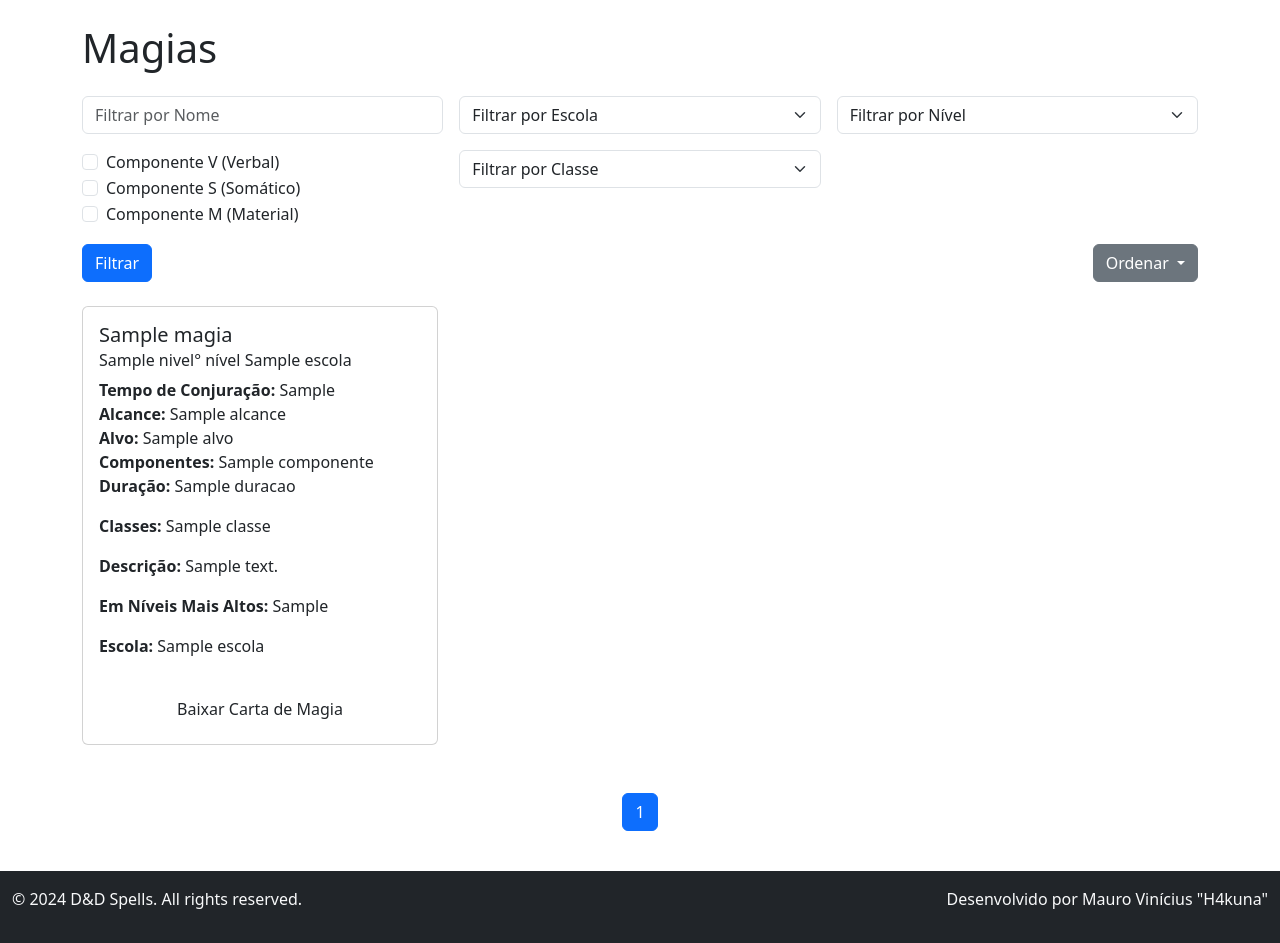
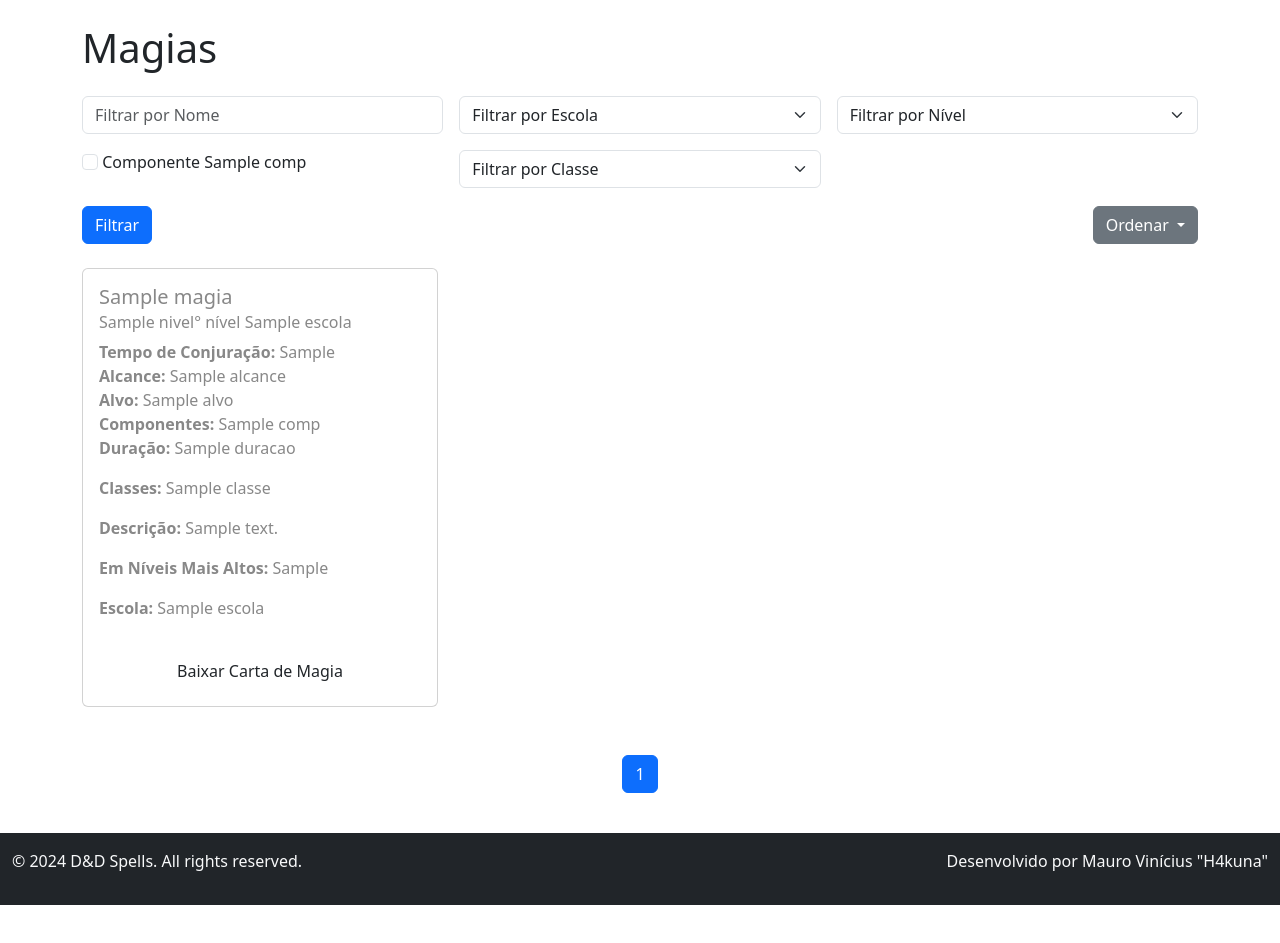
Before and after one commit to HakunaMauroVinicis/DnD-Spells, a Django app: template app_magias/magias/templates/magias/index.html in a window 1280 px wide. Shown: the part 56-999 px from the top of the page. After the commit the page ends 961 px from the top, so only its background shows below. Run offline with Django 5.2, Linux system fonts and the light colour scheme; the template is opened without the code that fills it: most values are stand-ins (such as "Sample title", 1, 10 or a date in 2020); some libraries are stand-ins or nearby versions.

Commit message:
update e melhorias de estruturas

```diff
--- a/app_magias/magias/templates/magias/index.html
+++ b/app_magias/magias/templates/magias/index.html
@@ -8,8 +8,8 @@
 <form action="{% url 'filter_magias' %}" method="get" class="mb-4 position-relative">
     <div class="row g-3">
         <div class="col-md-4 position-relative">
-                <input type="text" name="nome" id="nome" class="form-control" placeholder="Filtrar por Nome">
-                <ul id="suggestions" class="list-group position-absolute w-100 overflow-auto bg-white border rounded" style="z-index: 1000; max-height: 200px; display: none;"></ul>
+            <input type="text" name="nome" class="form-control" placeholder="Filtrar por Nome">
+            <ul id="suggestions" class="list-group position-absolute bg-white rounded" style="max-height: 200px; display: none;"></ul>
         </div>
         <div class="col-md-4">
             <select name="escola" class="form-select">
@@ -22,32 +22,21 @@
         <div class="col-md-4">
             <select name="nivel" class="form-select">
                 <option value="">Filtrar por Nível</option>
-                    <option value="0">0</option>
-                    <option value="1">1</option>
-                    <option value="2">2</option>
-                    <option value="3">3</option>
-                    <option value="4">4</option>
-                    <option value="5">5</option>
-                    <option value="6">6</option>
-                    <option value="7">7</option>
-                    <option value="8">8</option>
-                    <option value="9">9</option>
+                {% for nivel in niveis %}
+                    <option value="{{ nivel }}">{{ nivel }}</option>
+                {% endfor %}
             </select>
         </div>
         <div class="col-md-4">
-                <div class="form-check">
-                    <input type="checkbox" name="componentes" value="V" class="form-check-input" id="componentV">
-                    <label class="form-check-label" for="componentV">Componente V (Verbal)</label>
-                </div>
-                <div class="form-check">
-                    <input type="checkbox" name="componentes" value="S" class="form-check-input" id="componentS">
-                    <label class="form-check-label" for="componentS">Componente S (Somático)</label>
-                </div>
-                <div class="form-check">
-                    <input type="checkbox" name="componentes" value="M" class="form-check-input" id="componentM" onchange="toggleMaterialDescription()">
-                    <label class="form-check-label" for="componentM">Componente M (Material)</label>
-                </div>
-                <input type="text" name="material_descricao" id="material_descricao" class="form-control mt-2 d-none" placeholder="Descreva o material (ex.: Uma pitada de ferro em pó)">
+            <ul class="list-unstyled">
+                {% for comp in componentes %}
+                    <li>
+                        <input type="checkbox" name="componentes" value="{{ comp }}" class="form-check-input" id="component{{ comp }}">
+                        <label class="form-check-label" for="component{{ comp }}">Componente {{ comp }}</label>
+                    </li>
+                {% endfor %}
+            </ul>
+            <input type="text" name="material_descricao" class="form-control mt-2 d-none" placeholder="Descreva o material">
         </div>
         <div class="col-md-4">
             <select name="classe" class="form-select">
@@ -58,10 +47,9 @@
             </select>
         </div>
         <div class="col-md-20 d-flex justify-content-between align-items-center">
-                <button type="submit" class="btn btn-primary me-3">Filtrar</button>
-                <!-- Filtro de ordenação -->
+            <button type="submit" class="btn btn-primary">Filtrar</button>
             <div class="dropdown">
-                    <button class="btn btn-secondary dropdown-toggle" type="button" id="dropdownSort" data-bs-toggle="dropdown" aria-expanded="false">
+                <button class="btn btn-secondary dropdown-toggle" type="button" id="dropdownSort" data-bs-toggle="dropdown">
                     Ordenar
                 </button>
                 <ul class="dropdown-menu" aria-labelledby="dropdownSort">
@@ -80,7 +68,7 @@
     {% for magia in magias %}
     <div class="col-md-4 mb-4">
         <div class="card text-dark" style="border-color: {{ magia.escola.cor }}; box-shadow: 0 4px 8px {{ magia.escola.cor }};">
-                <div class="card-body" style="background-color: {{ magia.escola.cor }};">
+            <div class="card-body" style="background-color: {{ magia.escola.cor }}; color: {{ magia.escola.text_color }};">
                 <h5 class="card-title">{{ magia.nome }}</h5>
                 <h6 class="card-subtitle mb-2">
                     {% if magia.truque %}
```
Also changed, not shown: app_magias/magias/models.py (+13 -0 lines), app_magias/magias/views.py (+7 -1 lines). Lines whose indentation alone changed are shown as unchanged.
